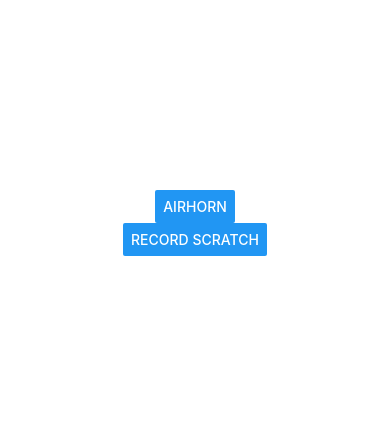
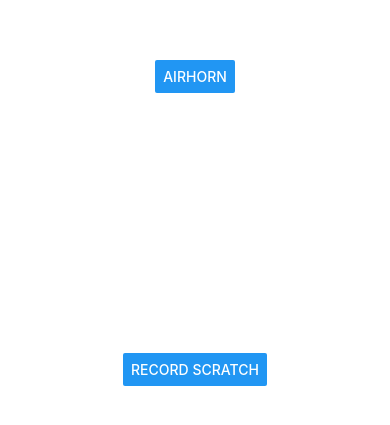
Before and after one commit to mxhold/sboard, a React Native app: screen / in a window 390 px wide. Shown: the part 199-624 px from the top of the page. Built offline with nearby package versions, Linux system fonts and the light colour scheme.

Commit message:
Revert "Add spacing between buttons"
This reverts commit 46446ba71947da10195893381a831ac8e27c8307.

This commit was made in error and does the opposite of what I originally
thought.

```diff
--- a/App.tsx
+++ b/App.tsx
@@ -22,6 +22,6 @@ const styles = StyleSheet.create({
     flex: 1,
     backgroundColor: '#fff',
     alignItems: 'center',
-    justifyContent: 'center',
+    justifyContent: 'space-evenly',
   },
 });
```
